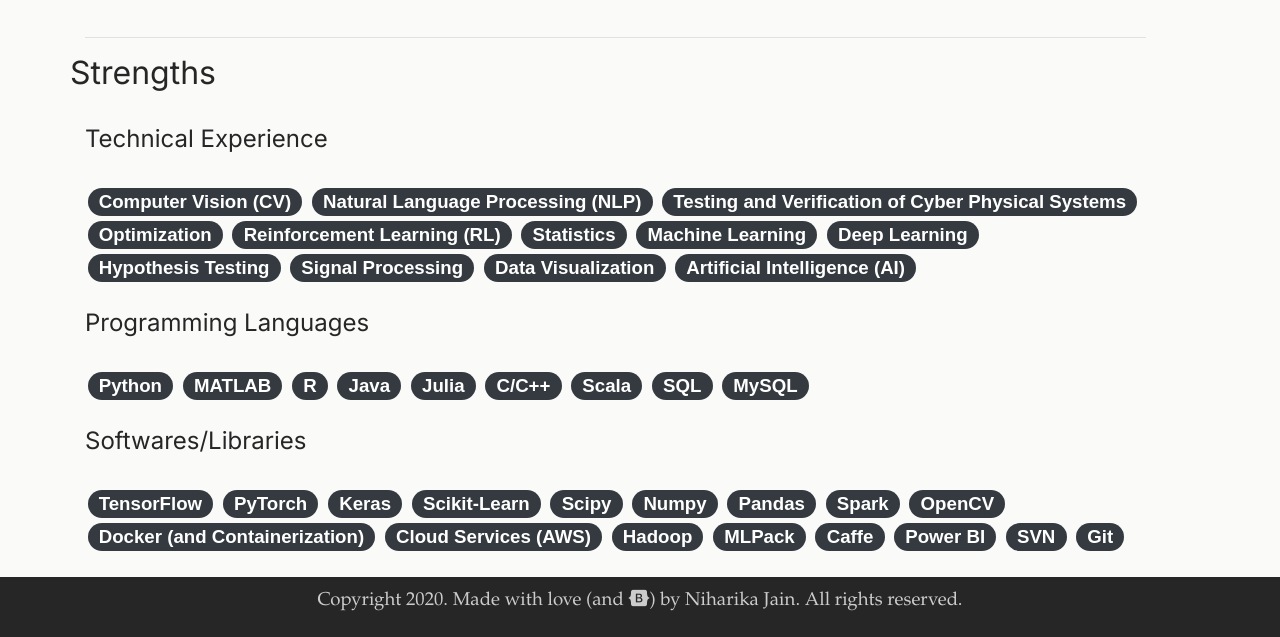
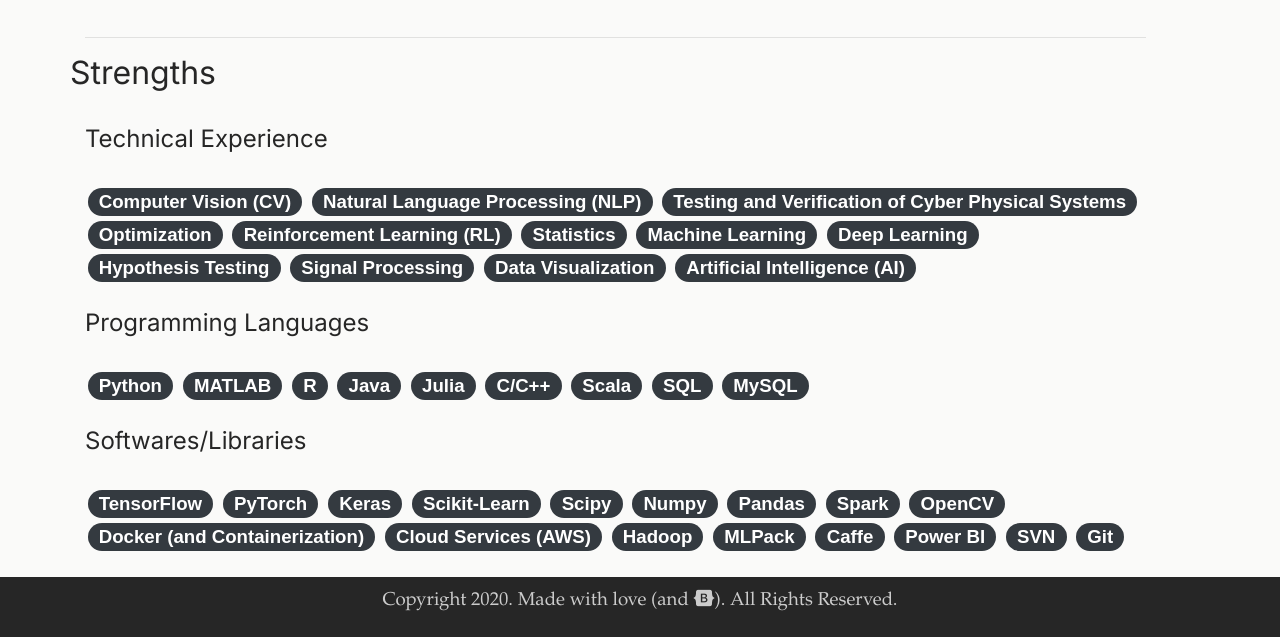
Before and after one commit to DaitTan/DaitTan.github.io, a plain HTML site: page resume.html in a window 1280 px wide. Shown: the part 6976-7613 px from the top of the page. Drawn offline with nearby package versions, Linux system fonts and the light colour scheme; a web font is replaced by a local one.

Commit message:
Update resume.html

```diff
--- a/resume.html
+++ b/resume.html
@@ -617,7 +617,7 @@
 
     <div class="footer">
 			<div class="container">
-        <span id="footer-text">Copyright 2020. Made with love (and <a href="https://getbootstrap.com/docs/4.4/getting-started/introduction/" style="color: #cccccc;" target="_blank"><i class="fab fa-bootstrap"></i></a>) by Niharika Jain. All rights reserved.</span>
+        <span id="footer-text">Copyright 2020. Made with love (and <a href="https://getbootstrap.com/docs/4.4/getting-started/introduction/" style="color: #cccccc;" target="_blank"><i class="fab fa-bootstrap"></i></a>). All Rights Reserved.</span>
 			</div>
 		</div>
 
```
